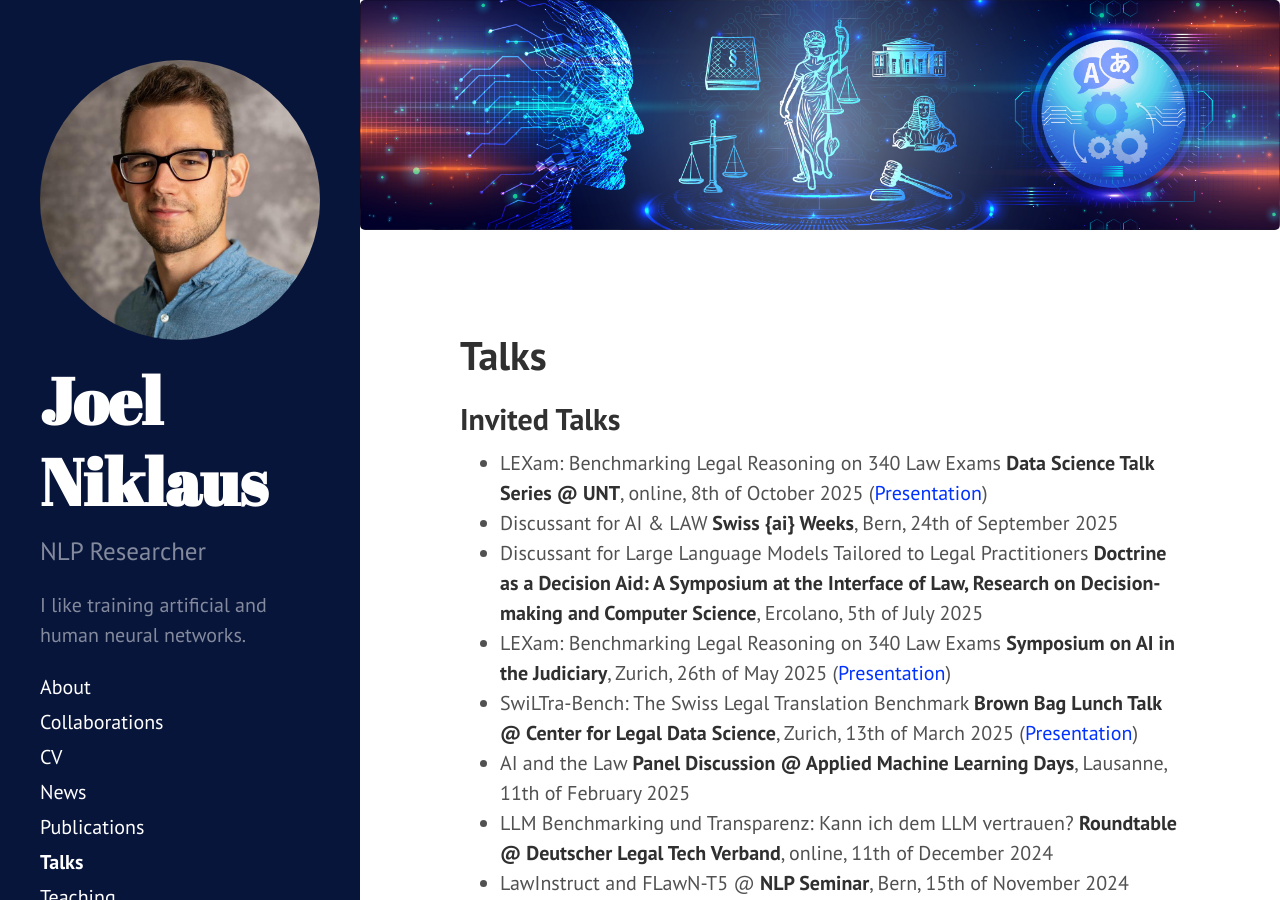
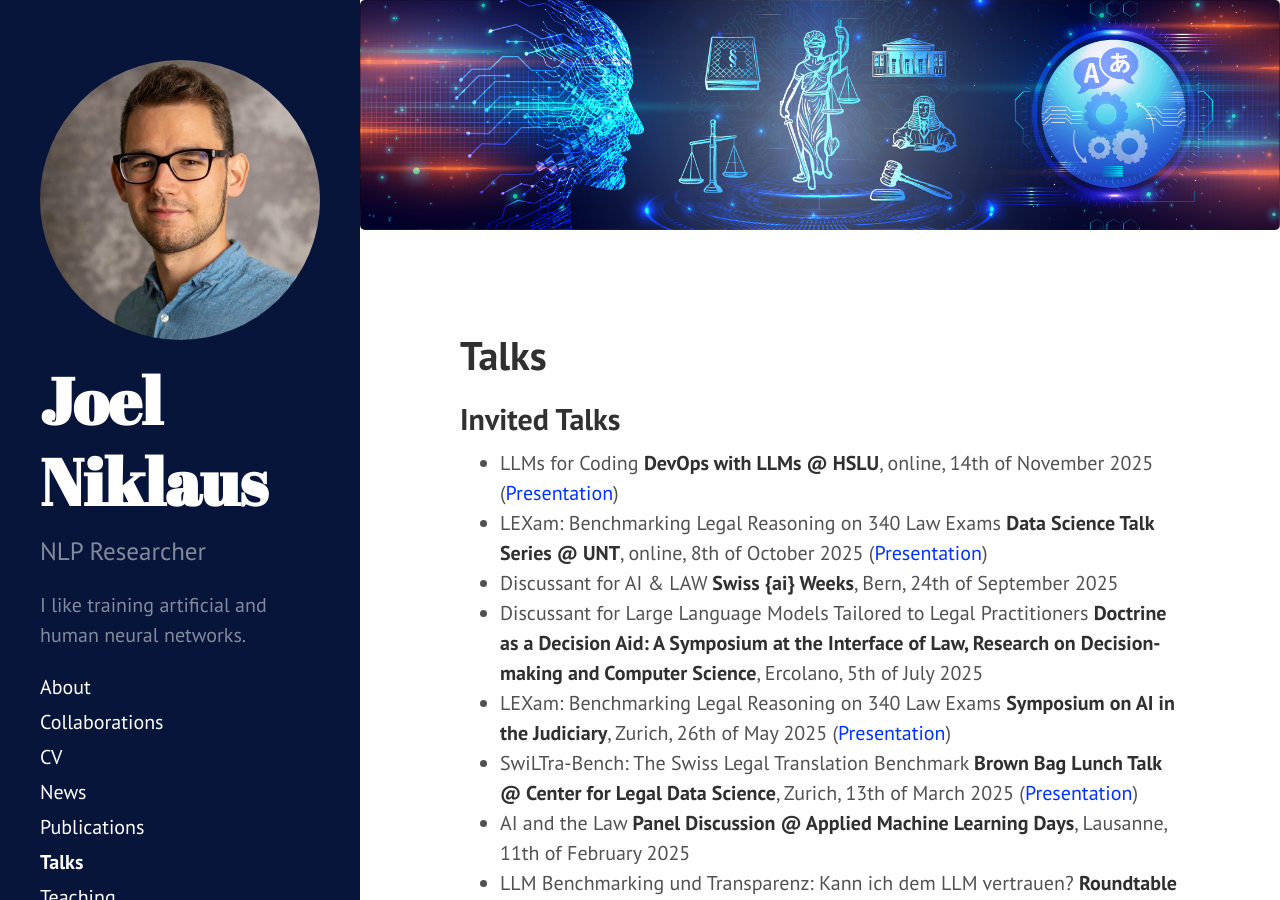
Before and after one commit to JoelNiklaus/joelniklaus.github.io, a Jekyll site: the page built from _pages/talks.md, in a window 1280 px wide and 900 px high. Built offline with Jekyll 4.4.1, drawn with Linux system fonts in a browser that asks for light colours; a style sheet for code colours, icons or effects is not loaded.

Commit message:
added hslu talk

```diff
--- a/_pages/talks.md
+++ b/_pages/talks.md
@@ -5,6 +5,7 @@ title: Talks
 
 ## Invited Talks
 
+* LLMs for Coding **DevOps with LLMs @ HSLU**, online, 14th of November 2025 ([Presentation](https://docs.google.com/presentation/d/1DurGsYQCELnRwuzbXFg-xYvz-LZmLBrfmeuo1JilvgY/edit?usp=sharing))
 * LEXam: Benchmarking Legal Reasoning on 340 Law Exams **Data Science Talk Series @ UNT**, online, 8th of October 2025 ([Presentation](https://docs.google.com/presentation/d/1BAXVGRuxwOo_ww_Sc3SArOOlA9cqEWYqVPXjNit9Tvc/edit?usp=sharing))
 * Discussant for AI & LAW **Swiss {ai} Weeks**, Bern, 24th of September 2025
 * Discussant for Large Language Models Tailored to Legal Practitioners **Doctrine as a Decision Aid: A Symposium at the Interface of Law, Research on Decision-making and Computer Science**, Ercolano, 5th of July 2025
```
